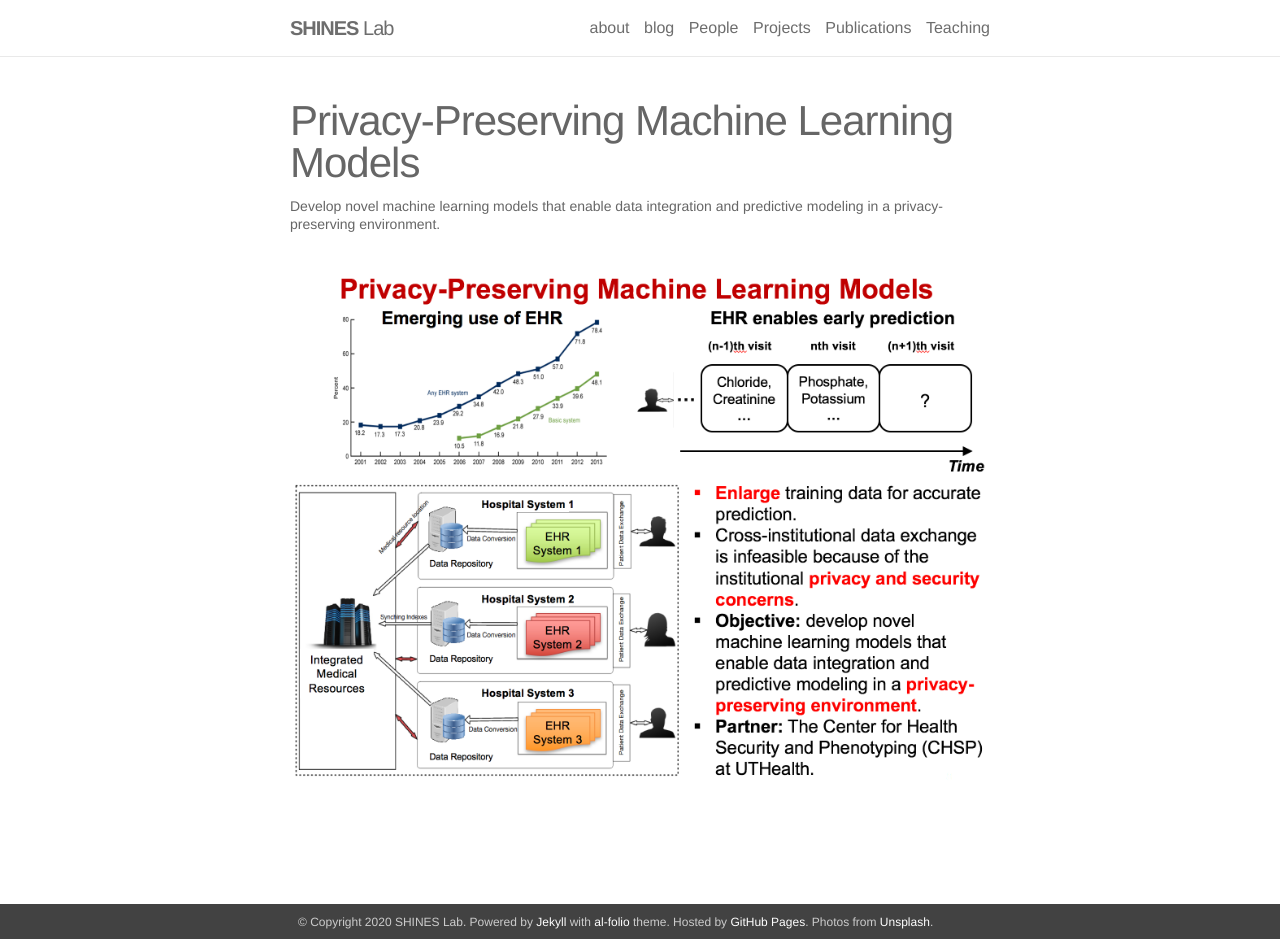
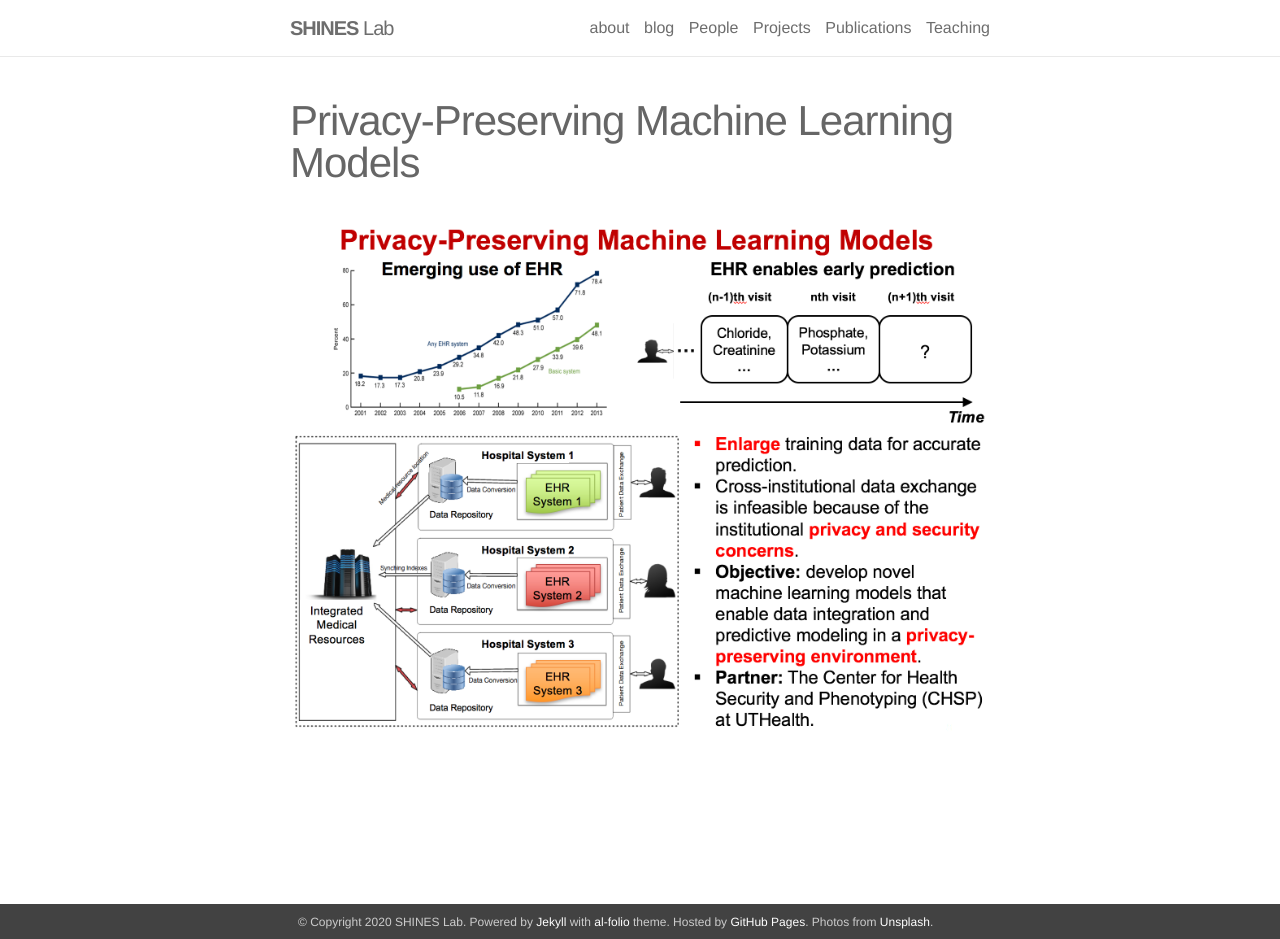
Before and after one commit to shines-lab/shines-lab.github.io, a Jekyll site: the page built from _projects/2_project.markdown, in a window 1280 px wide and 939 px high. Built offline with Jekyll 4.4.1, drawn with Linux system fonts in a browser that asks for light colours; nearby versions of some CDN libraries.

Commit message:
Update 2_project.markdown

```diff
--- a/_projects/2_project.markdown
+++ b/_projects/2_project.markdown
@@ -1,7 +1,7 @@
 ---
 layout: page
 title: Privacy-Preserving Machine Learning Models
-description: Develop novel machine learning models that enable data integration and predictive modeling in a privacy-preserving environment.
+description:
 
 img: /assets/img/2.jpg
 ---
```
